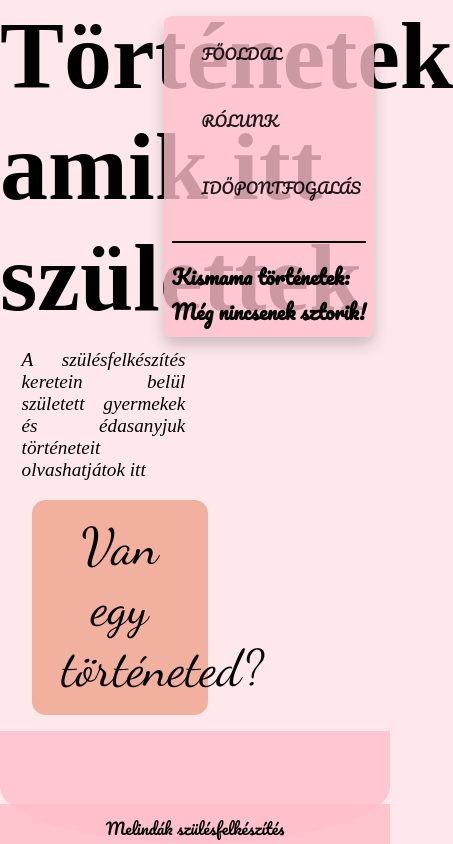
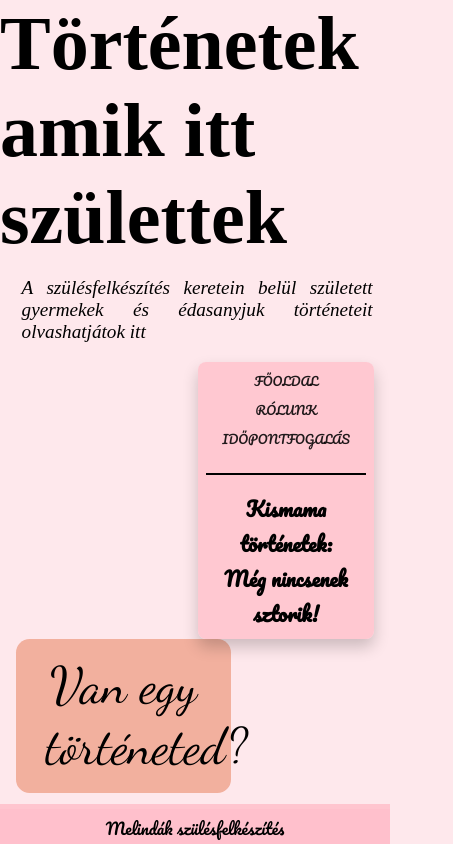
Before and after one commit to HangBeni/melindak_svelte, a SvelteKit app: page /itt_szulettem/1 in a window 390 px wide. Shown: the top 844 px of the page, 453 px wide, since content can reach past the window. Built offline with nearby package versions, Linux system fonts and the light colour scheme; no server answers; the database is empty; a web font is replaced by a local one.

Commit message:
responsive

```diff
--- a/src/lib/components/appointment/base.svelte
+++ b/src/lib/components/appointment/base.svelte
@@ -31,4 +31,9 @@
         text-align: center;
         margin-top: 2rem;
     }
+    .content-container {
+
+        margin-bottom: 2rem;
+    }
+
 </style>
--- a/src/lib/components/birth/new_story.svelte
+++ b/src/lib/components/birth/new_story.svelte
@@ -151,12 +151,12 @@
   }
 
   #opener {
-    width: 45%;
+    width: 55%;
     font-size: 3.2rem;
     font-family: "Dancing Script", cursive;
     background-color: #f2b09e;
     padding: 1rem 1.85rem;
-    margin: 0 2rem;
+    margin: 0 1rem;
     border: none;
     cursor: pointer;
     border-radius: 0.85rem;
--- a/src/routes/itt_szulettem/+layout.svelte
+++ b/src/routes/itt_szulettem/+layout.svelte
@@ -3,8 +3,9 @@
   import type { LayoutData } from "./$types";
   import "$lib/styles/index.css";
   import { links } from "$lib/utils/links";
-import { inject } from '@vercel/analytics'
-inject({mode:'production'})
+  import { inject } from "@vercel/analytics";
+  import { dev } from "$app/environment";
+  inject({ mode: dev ? "development" : "production" });
   export let data: LayoutData;
 </script>
 
@@ -39,8 +40,9 @@ inject({mode:'production'})
 <NewStory />
 <slot />
 <footer>
-    <p>Melindák szülésfelkészítés</p>
+  <p>Melindák szülésfelkészítés</p>
 </footer>
+
 <style>
   h2 {
     font-size: 6rem;
@@ -62,6 +64,7 @@ inject({mode:'production'})
     margin-inline: auto;
     border-top: 2px black solid;
     padding-top: 1rem;
+    text-align: center;
   }
   #storyc {
     display: block;
@@ -73,10 +76,12 @@ inject({mode:'production'})
 
   @media (max-width: 680px) {
     aside {
-      position: absolute;
+      position: sticky;
       top: 1rem;
       right: 1rem;
+      margin-left: auto;
       display: flex;
+      width: 10rem;
       flex-direction: column;
       align-items: flex-end;
       background-color: rgba(255, 192, 203, 0.8);
@@ -92,11 +97,15 @@ inject({mode:'production'})
     }
 
     #description {
+      display: block;
       margin-left: 1.35rem;
+      width: 90%;
       min-width: 10rem;
-      width: 42%;
       font-size: larger;
       text-align: justify;
+    }
+    h2 {
+      font-size: 4.75rem;
     }
   }
 
```
Also changed, not shown: src/routes/(app)/magunkrol/+page.svelte (+7 -0 lines), src/lib/styles/index.css.
